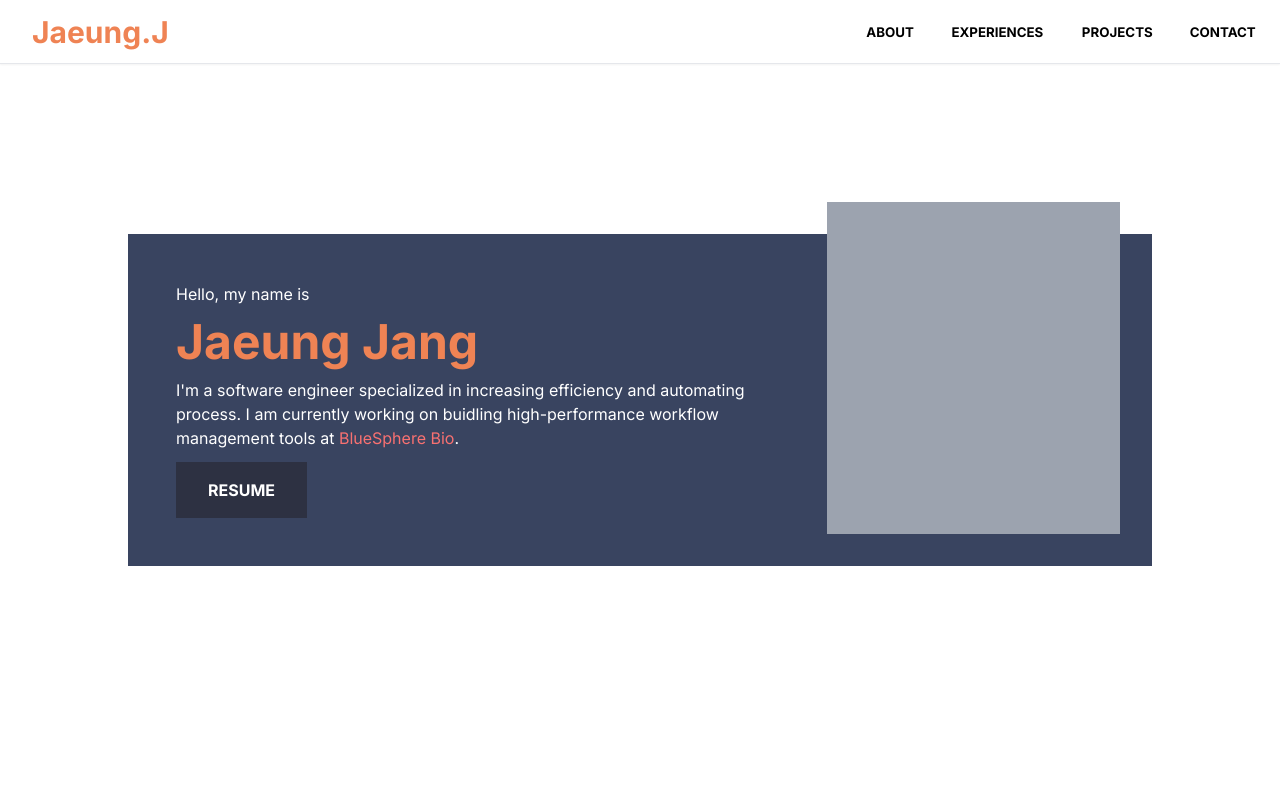
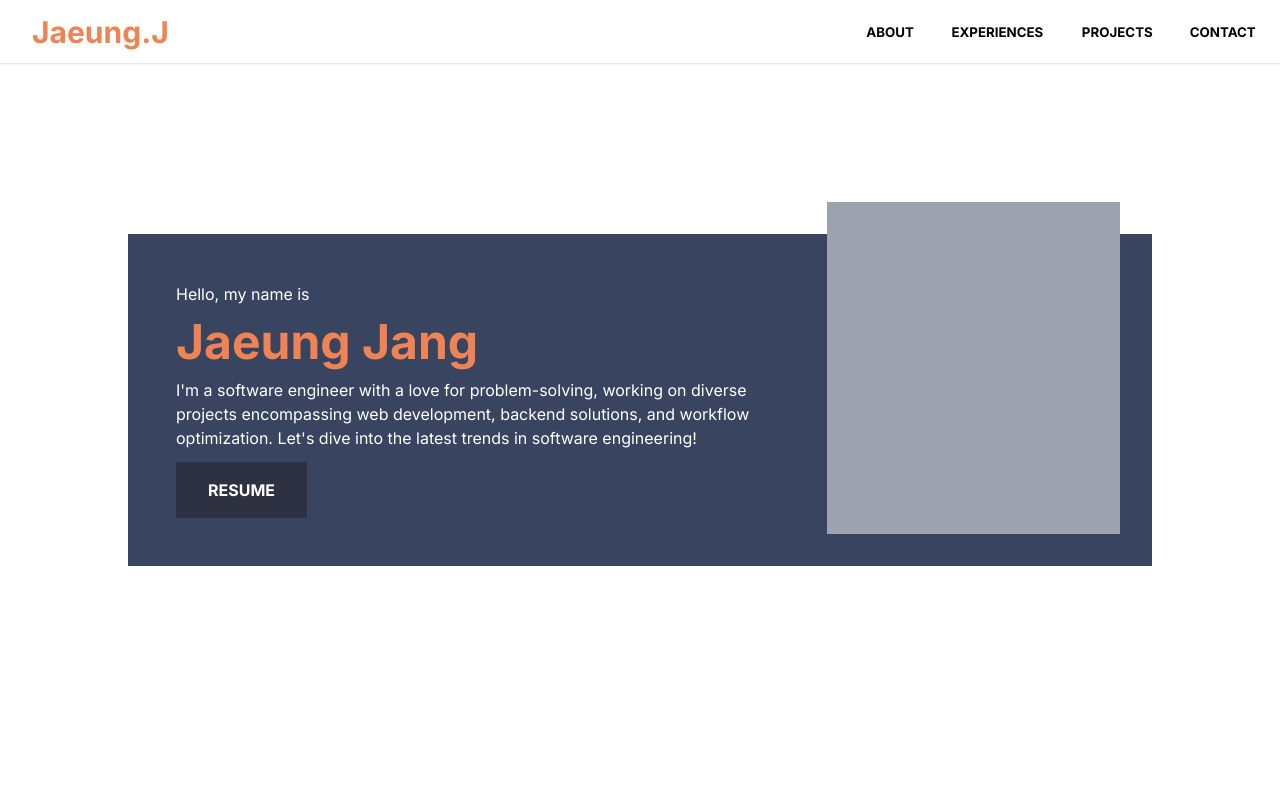
Before and after one commit to JaeungJayJang/personal_website, a Next.js app: page / in a window 1280 px wide. Shown: the top 800 px of the page. Built offline with nearby package versions, Linux system fonts and the light colour scheme.

Commit message:
updated hero

```diff
--- a/app/components/general/hero.tsx
+++ b/app/components/general/hero.tsx
@@ -11,7 +11,23 @@ const BlueSphereBio = () => {
     )
 }
 
+interface aboutProps {
+    name: string;
+    description: string;
+}
+
+import fs from "fs";
+
+const getData = (): aboutProps => {
+    const file = fs.readFileSync("data/about.json", { encoding: "ascii" })
+    let fileObj = JSON.parse(file);
+    return fileObj;
+}
+
+
 const Hero = () => {
+    const data = getData();
+
     return (
         <div id="hero" className="relative flex flex-col justify-center items-start px-4 md:px-12 py-12 gap-3 bg-primary leading-normal text-white">
             <div className="flex">
@@ -20,11 +36,10 @@ const Hero = () => {
                         Hello, my name is
                     </h2>
                     <h1 className="text-5xl font-bold text-secondary">
-                        Jaeung Jang
+                        {data.name}
                     </h1>
                     <p className=" text-base">
-                        I&apos;m a software engineer specialized in increasing efficiency and automating process.
-                        I am currently working on buidling high-performance workflow management tools at <BlueSphereBio />.
+                        {data.description}
                     </p>
                     <MainButton text="Resume"/>
                 </div>
--- /dev/null
+++ b/data/about.json
@@ -0,0 +1,4 @@
+{
+    "name": "Jaeung Jang",
+    "description": "I'm a software engineer with a love for problem-solving, working on diverse projects encompassing web development, backend solutions, and workflow optimization. Let's dive into the latest trends in software engineering!"
+}
```
